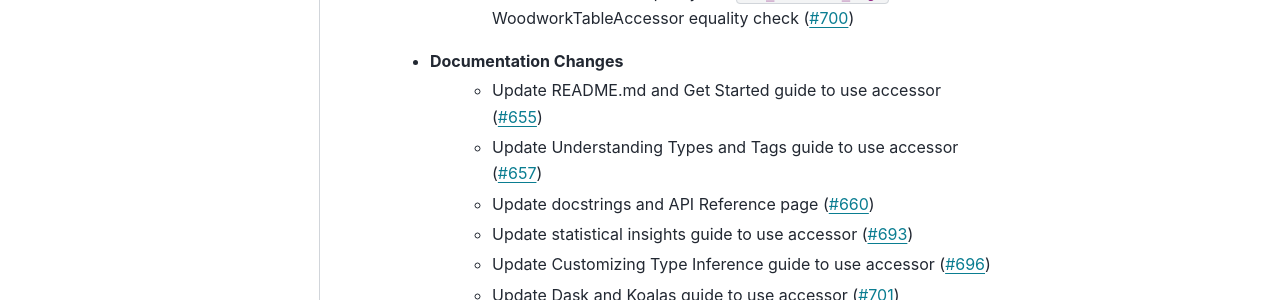
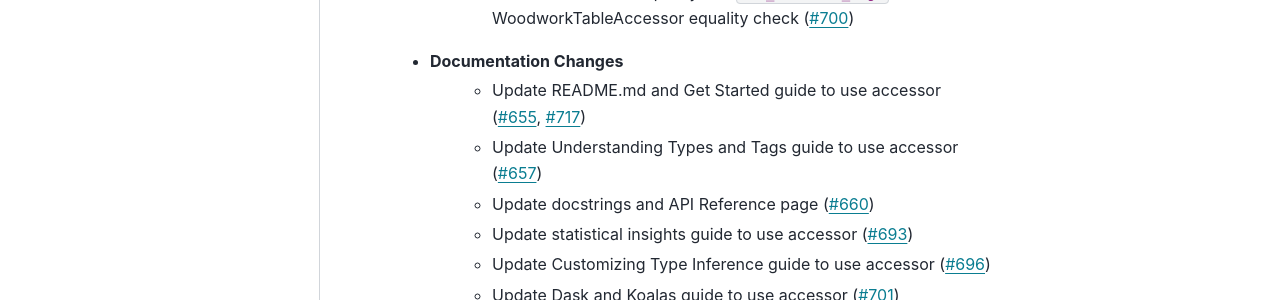
Before and after one commit to alteryx/woodwork, a Sphinx documentation site: the page built from docs/source/release_notes.rst, in a window 1280 px wide and 900 px high, scrolled down 2236 px. Shown: the part 153-453 px from the top of the window. Built offline with Sphinx 7.4.7 and the PyData theme 0.15.4, drawn with Linux system fonts in a browser that asks for light colours; comment, search, counter and statistics services are not loaded.

Commit message:
update release notes

```diff
--- a/docs/source/release_notes.rst
+++ b/docs/source/release_notes.rst
@@ -57,7 +57,7 @@ Release Notes
         * Add ``include_index`` param and allow unique columns in Accessor mutual information (:pr:`699`)
         * Include DataFrame equality and ``use_standard_tags`` in WoodworkTableAccessor equality check (:pr:`700`)
     * Documentation Changes
-        * Update README.md and Get Started guide to use accessor (:pr:`655`)
+        * Update README.md and Get Started guide to use accessor (:pr:`655`, :pr:`717`)
         * Update Understanding Types and Tags guide to use accessor (:pr:`657`)
         * Update docstrings and API Reference page (:pr:`660`)
         * Update statistical insights guide to use accessor (:pr:`693`)
```
